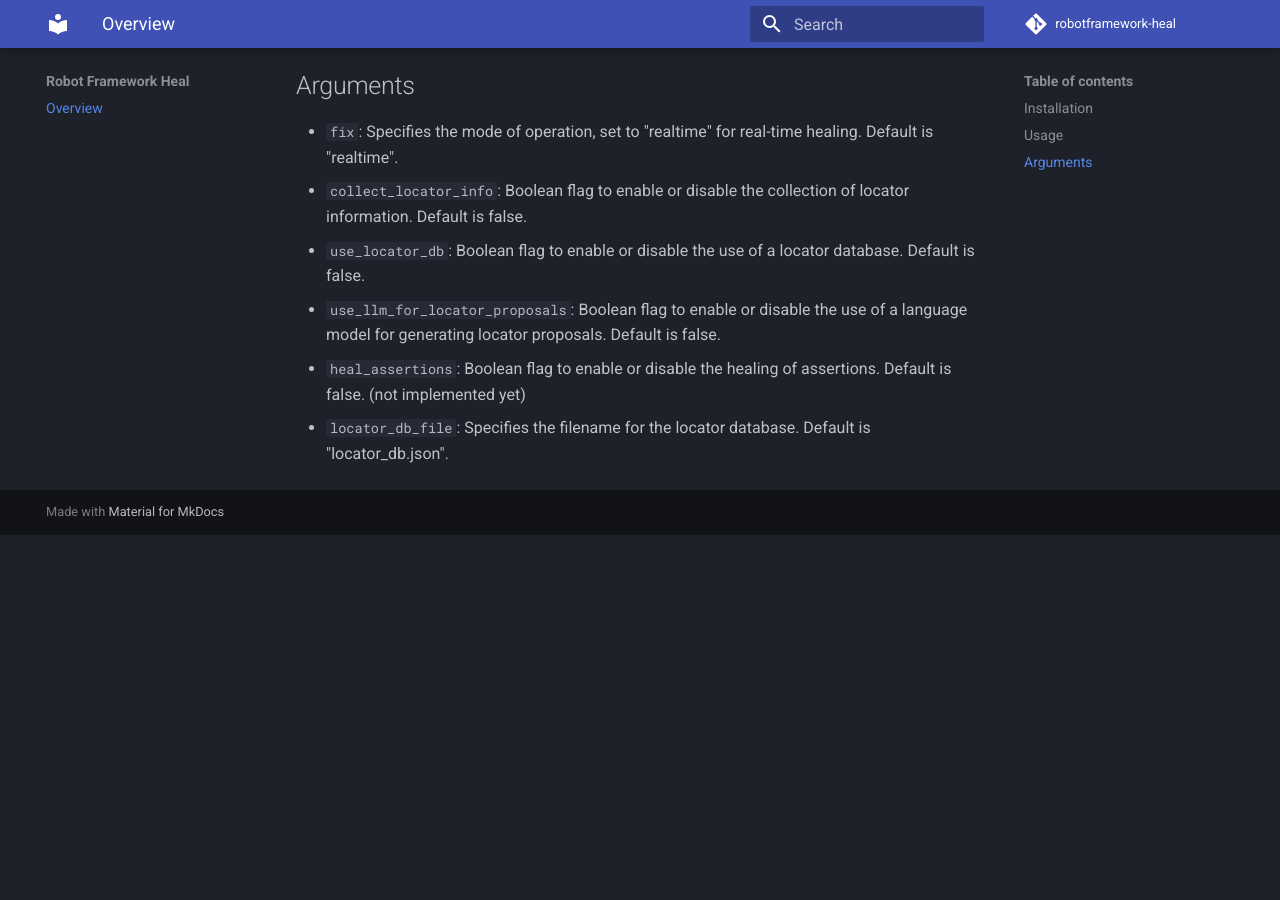
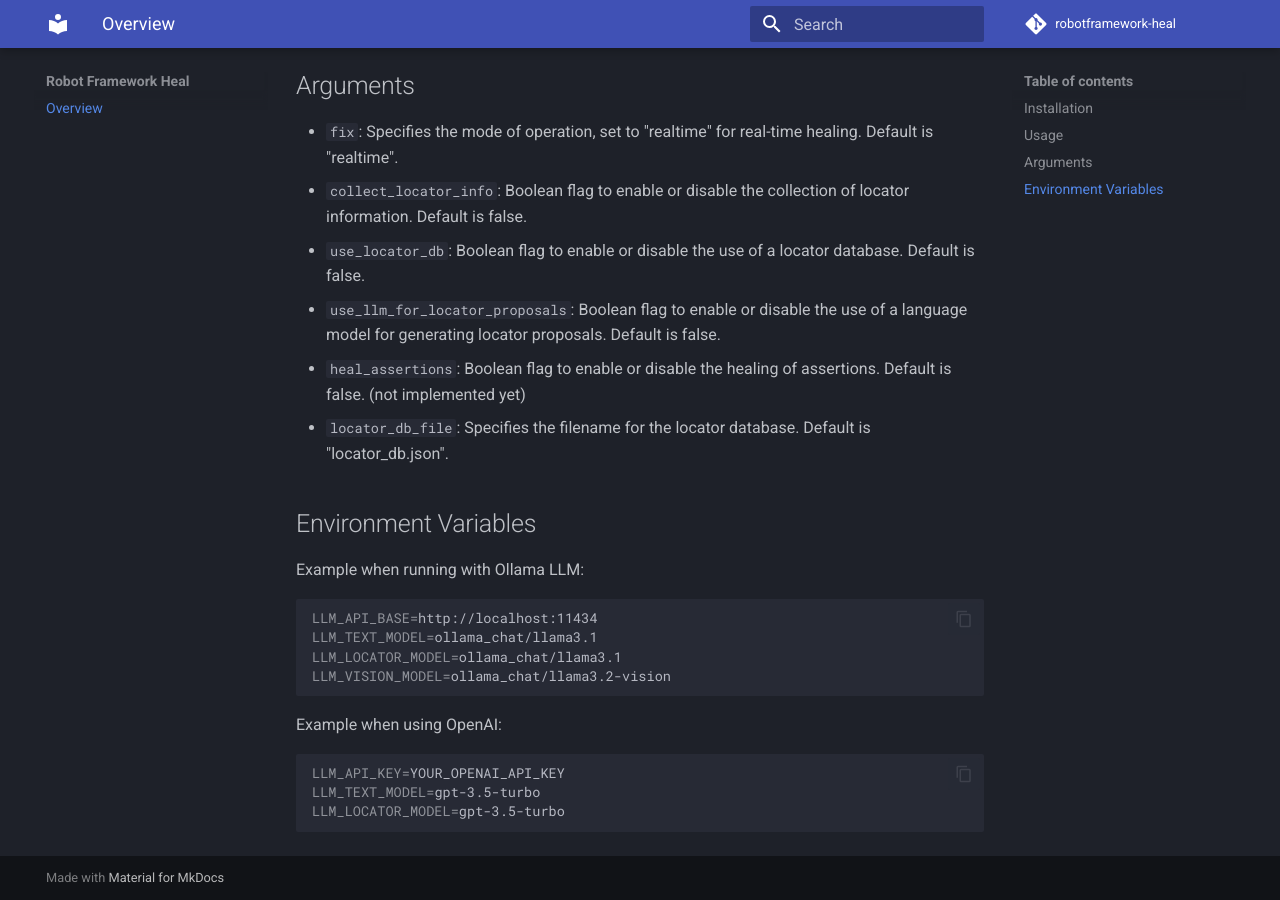
Before and after one commit to manykarim/robotframework-heal, an MkDocs documentation site: the page built from docs/index.md, in a window 1280 px wide and 900 px high, scrolled down 1183 px. Built offline with MkDocs 1.6.1 and Material for MkDocs 9.7.7, drawn with Linux system fonts in a browser that asks for light colours; comment, search, counter and statistics services are not loaded; before the commit the page ends 1718 px from its top, so only the background shows below that.

Commit message:
Add config examples

````diff
--- a/docs/index.md
+++ b/docs/index.md
@@ -59,3 +59,22 @@ Login with valid credentials
 * `use_llm_for_locator_proposals`: Boolean flag to enable or disable the use of a language model for generating locator proposals. Default is false.
 * `heal_assertions`: Boolean flag to enable or disable the healing of assertions. Default is false. (not implemented yet)
 * `locator_db_file`: Specifies the filename for the locator database. Default is "locator_db.json".
+
+## Environment Variables
+
+Example when running with Ollama LLM:
+
+```bash
+LLM_API_BASE=http://localhost:11434
+LLM_TEXT_MODEL=ollama_chat/llama3.1
+LLM_LOCATOR_MODEL=ollama_chat/llama3.1
+LLM_VISION_MODEL=ollama_chat/llama3.2-vision
+```
+
+Example when using OpenAI:
+
+```bash
+LLM_API_KEY=YOUR_OPENAI_API_KEY
+LLM_TEXT_MODEL=gpt-3.5-turbo
+LLM_LOCATOR_MODEL=gpt-3.5-turbo
+```
````
